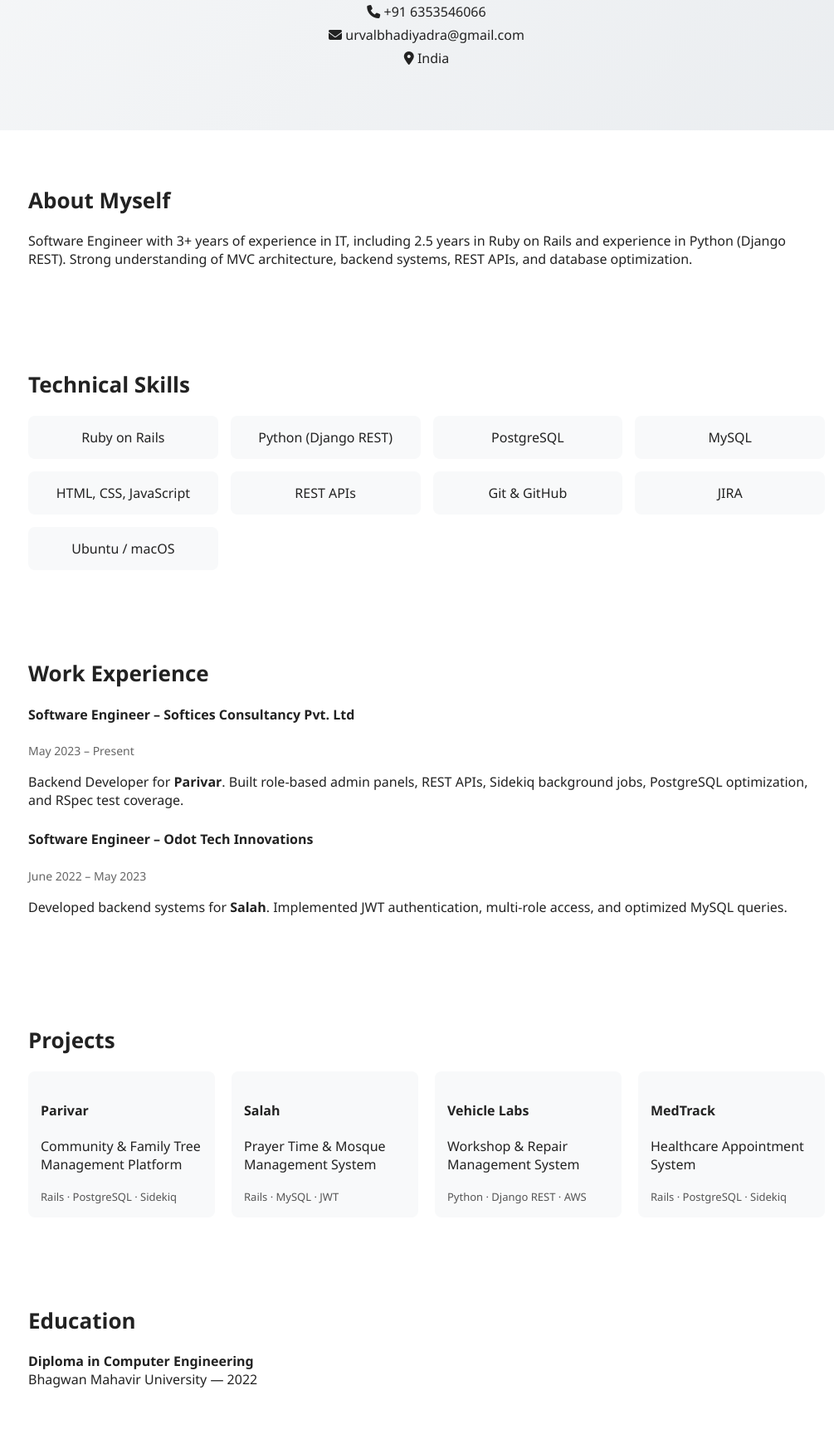
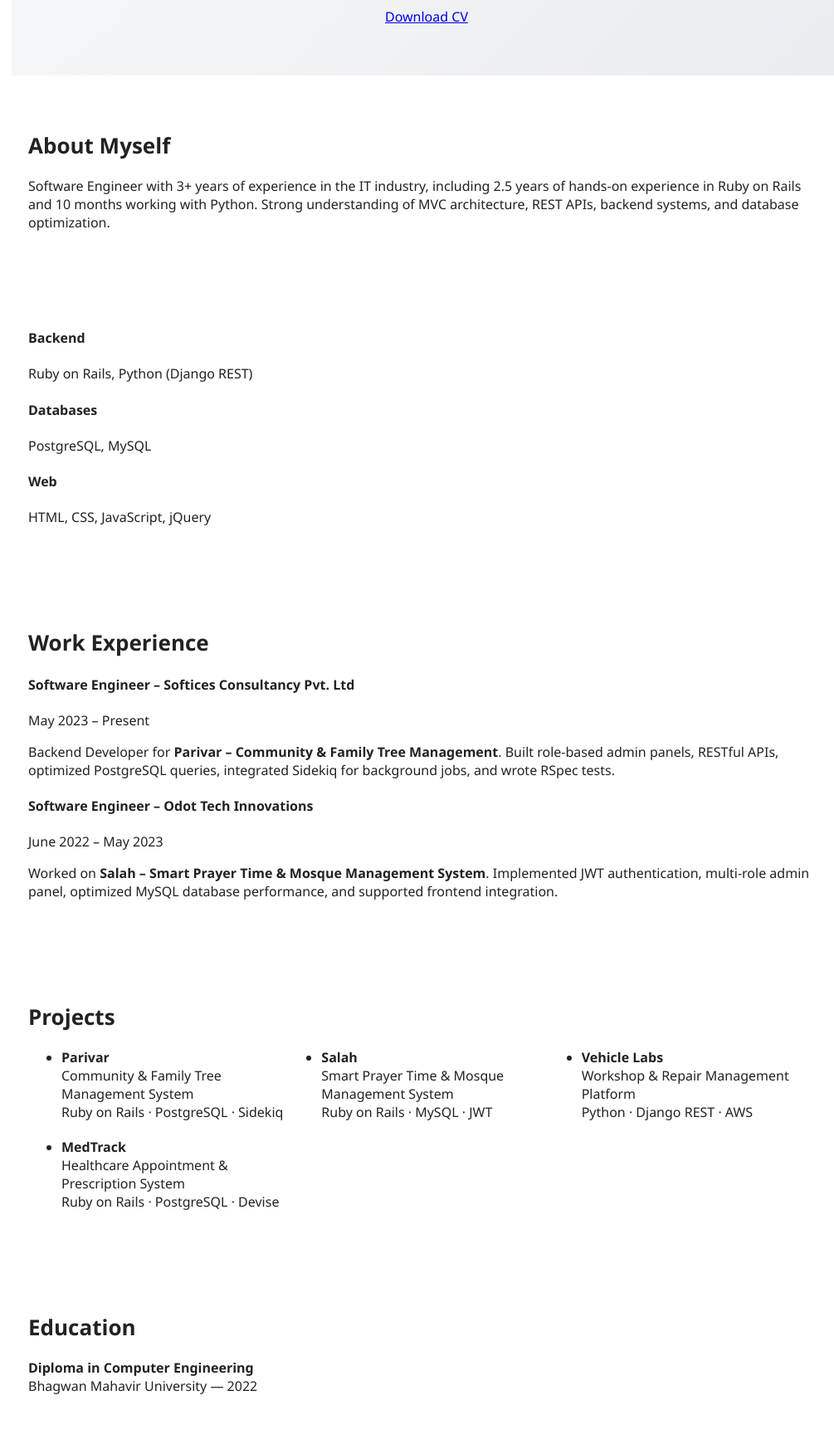
Before and after one commit to urvalnb/urvalnb.github.io, a plain HTML site: page index.html in a window 1280 px wide. Shown: the part 312-2052 px from the top of the page at 83% size, without its empty margins (126-1131 px from the left). Drawn offline with Linux system fonts and the light colour scheme.

Commit message:
Refactor index.html for improved layout and content
Updated the structure and content of the index.html file, including changes to the header, hero section, work experience, and projects sections.

```diff
--- a/index.html
+++ b/index.html
@@ -1,126 +1,133 @@
 <!DOCTYPE html>
 <html lang="en">
 <head>
-  <meta charset="UTF-8" />
-  <meta name="viewport" content="width=device-width, initial-scale=1.0"/>
-  <title>Urval Bhadiyadra | Software Engineer</title>
-
-  <!-- Icons -->
-  <link href="https://cdnjs.cloudflare.com/ajax/libs/font-awesome/6.5.0/css/all.min.css" rel="stylesheet">
-
-  <link rel="stylesheet" href="style.css"/>
+  <meta charset="UTF-8">
+  <title>Urval Bhadiyadra</title>
+  <meta name="viewport" content="width=device-width, initial-scale=1.0">
+  <link rel="stylesheet" href="style.css">
 </head>
 <body>
 
-<header class="hero">
-  <p class="intro">Hello Everybody, I am</p>
-  <h1>Urval Bhadiyadra</h1>
-  <h2>Software Engineer (Ruby on Rails)</h2>
+<!-- HERO -->
+<section class="hero">
+  <div class="container">
+    <p class="hello">Hello Everybody, I am</p>
+    <h1>Urval Bhadiyadra</h1>
+    <h2>Software Engineer</h2>
 
-  <div class="buttons">
-    <a href="urval_cv.pdf" class="btn" download>
-      <i class="fa-solid fa-file-arrow-down"></i> Download CV
-    </a>
-    <a href="mailto:urvalbhadiyadra@gmail.com" class="btn outline">
-      <i class="fa-solid fa-envelope"></i> Contact Me
-    </a>
-  </div>
+    <ul class="contact-list">
+      <li>📞 +91 6353546066</li>
+      <li>✉️ urvalbhadiyadra@gmail.com</li>
+      <li>📍 India</li>
+    </ul>
 
-  <ul class="contact">
-    <li><i class="fa-solid fa-phone"></i> +91 6353546066</li>
-    <li><i class="fa-solid fa-envelope"></i> urvalbhadiyadra@gmail.com</li>
-    <li><i class="fa-solid fa-location-dot"></i> India</li>
-  </ul>
-</header>
-
-<section>
-  <h3>About Myself</h3>
-  <p>
-    Software Engineer with 3+ years of experience in IT, including 2.5 years in
-    Ruby on Rails and experience in Python (Django REST).
-    Strong understanding of MVC architecture, backend systems,
-    REST APIs, and database optimization.
-  </p>
-</section>
-
-<section>
-  <h3>Technical Skills</h3>
-  <div class="grid">
-    <div class="card">Ruby on Rails</div>
-    <div class="card">Python (Django REST)</div>
-    <div class="card">PostgreSQL</div>
-    <div class="card">MySQL</div>
-    <div class="card">HTML, CSS, JavaScript</div>
-    <div class="card">REST APIs</div>
-    <div class="card">Git & GitHub</div>
-    <div class="card">JIRA</div>
-    <div class="card">Ubuntu / macOS</div>
+    <a class="cv-btn" href="urval_cv.pdf" download>Download CV</a>
   </div>
 </section>
 
-<section>
-  <h3>Work Experience</h3>
-
-  <div class="job">
-    <h4>Software Engineer – Softices Consultancy Pvt. Ltd</h4>
-    <span>May 2023 – Present</span>
+<!-- ABOUT -->
+<section class="section">
+  <div class="container">
+    <h3>About Myself</h3>
     <p>
-      Backend Developer for <strong>Parivar</strong>.
-      Built role-based admin panels, REST APIs,
-      Sidekiq background jobs, PostgreSQL optimization,
-      and RSpec test coverage.
-    </p>
-  </div>
-
-  <div class="job">
-    <h4>Software Engineer – Odot Tech Innovations</h4>
-    <span>June 2022 – May 2023</span>
-    <p>
-      Developed backend systems for <strong>Salah</strong>.
-      Implemented JWT authentication, multi-role access,
-      and optimized MySQL queries.
+      Software Engineer with 3+ years of experience in the IT industry,
+      including 2.5 years of hands-on experience in Ruby on Rails and
+      10 months working with Python. Strong understanding of MVC architecture,
+      REST APIs, backend systems, and database optimization.
     </p>
   </div>
 </section>
 
-<section>
-  <h3>Projects</h3>
-
-  <div class="projects">
-    <div class="project">
-      <h4>Parivar</h4>
-      <p>Community & Family Tree Management Platform</p>
-      <span>Rails · PostgreSQL · Sidekiq</span>
+<!-- INFO BLOCKS -->
+<section class="section gray">
+  <div class="container grid-3">
+    <div class="info-box">
+      <h4>Backend</h4>
+      <p>Ruby on Rails, Python (Django REST)</p>
     </div>
-
-    <div class="project">
-      <h4>Salah</h4>
-      <p>Prayer Time & Mosque Management System</p>
-      <span>Rails · MySQL · JWT</span>
+    <div class="info-box">
+      <h4>Databases</h4>
+      <p>PostgreSQL, MySQL</p>
     </div>
-
-    <div class="project">
-      <h4>Vehicle Labs</h4>
-      <p>Workshop & Repair Management System</p>
-      <span>Python · Django REST · AWS</span>
-    </div>
-
-    <div class="project">
-      <h4>MedTrack</h4>
-      <p>Healthcare Appointment System</p>
-      <span>Rails · PostgreSQL · Sidekiq</span>
+    <div class="info-box">
+      <h4>Web</h4>
+      <p>HTML, CSS, JavaScript, jQuery</p>
     </div>
   </div>
 </section>
 
-<section>
-  <h3>Education</h3>
-  <p>
-    <strong>Diploma in Computer Engineering</strong><br/>
-    Bhagwan Mahavir University — 2022
-  </p>
+<!-- EXPERIENCE -->
+<section class="section">
+  <div class="container">
+    <h3>Work Experience</h3>
+
+    <div class="item">
+      <h4>Software Engineer – Softices Consultancy Pvt. Ltd</h4>
+      <span>May 2023 – Present</span>
+      <p>
+        Backend Developer for <strong>Parivar – Community & Family Tree Management</strong>.
+        Built role-based admin panels, RESTful APIs, optimized PostgreSQL queries,
+        integrated Sidekiq for background jobs, and wrote RSpec tests.
+      </p>
+    </div>
+
+    <div class="item">
+      <h4>Software Engineer – Odot Tech Innovations</h4>
+      <span>June 2022 – May 2023</span>
+      <p>
+        Worked on <strong>Salah – Smart Prayer Time & Mosque Management System</strong>.
+        Implemented JWT authentication, multi-role admin panel,
+        optimized MySQL database performance, and supported frontend integration.
+      </p>
+    </div>
+  </div>
 </section>
 
+<!-- PROJECTS -->
+<section class="section gray">
+  <div class="container">
+    <h3>Projects</h3>
+
+    <ul class="projects">
+      <li>
+        <strong>Parivar</strong><br>
+        Community & Family Tree Management System<br>
+        <span>Ruby on Rails · PostgreSQL · Sidekiq</span>
+      </li>
+
+      <li>
+        <strong>Salah</strong><br>
+        Smart Prayer Time & Mosque Management System<br>
+        <span>Ruby on Rails · MySQL · JWT</span>
+      </li>
+
+      <li>
+        <strong>Vehicle Labs</strong><br>
+        Workshop & Repair Management Platform<br>
+        <span>Python · Django REST · AWS</span>
+      </li>
+
+      <li>
+        <strong>MedTrack</strong><br>
+        Healthcare Appointment & Prescription System<br>
+        <span>Ruby on Rails · PostgreSQL · Devise</span>
+      </li>
+    </ul>
+  </div>
+</section>
+
+<!-- EDUCATION -->
+<section class="section">
+  <div class="container">
+    <h3>Education</h3>
+    <p>
+      <strong>Diploma in Computer Engineering</strong><br>
+      Bhagwan Mahavir University — 2022
+    </p>
+  </div>
+</section>
+
+<!-- FOOTER -->
 <footer>
   <p>© 2025 Urval Bhadiyadra</p>
 </footer>
```
